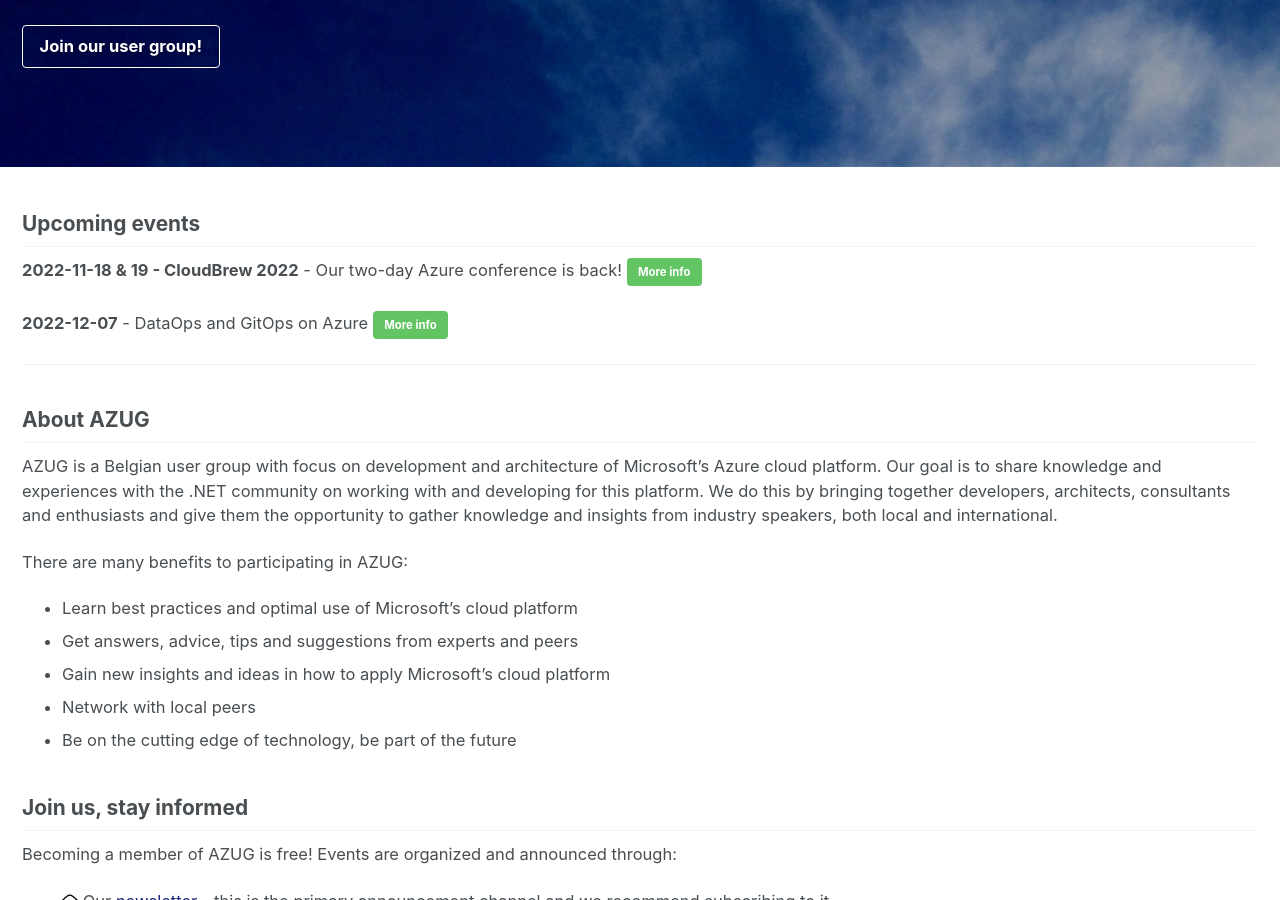
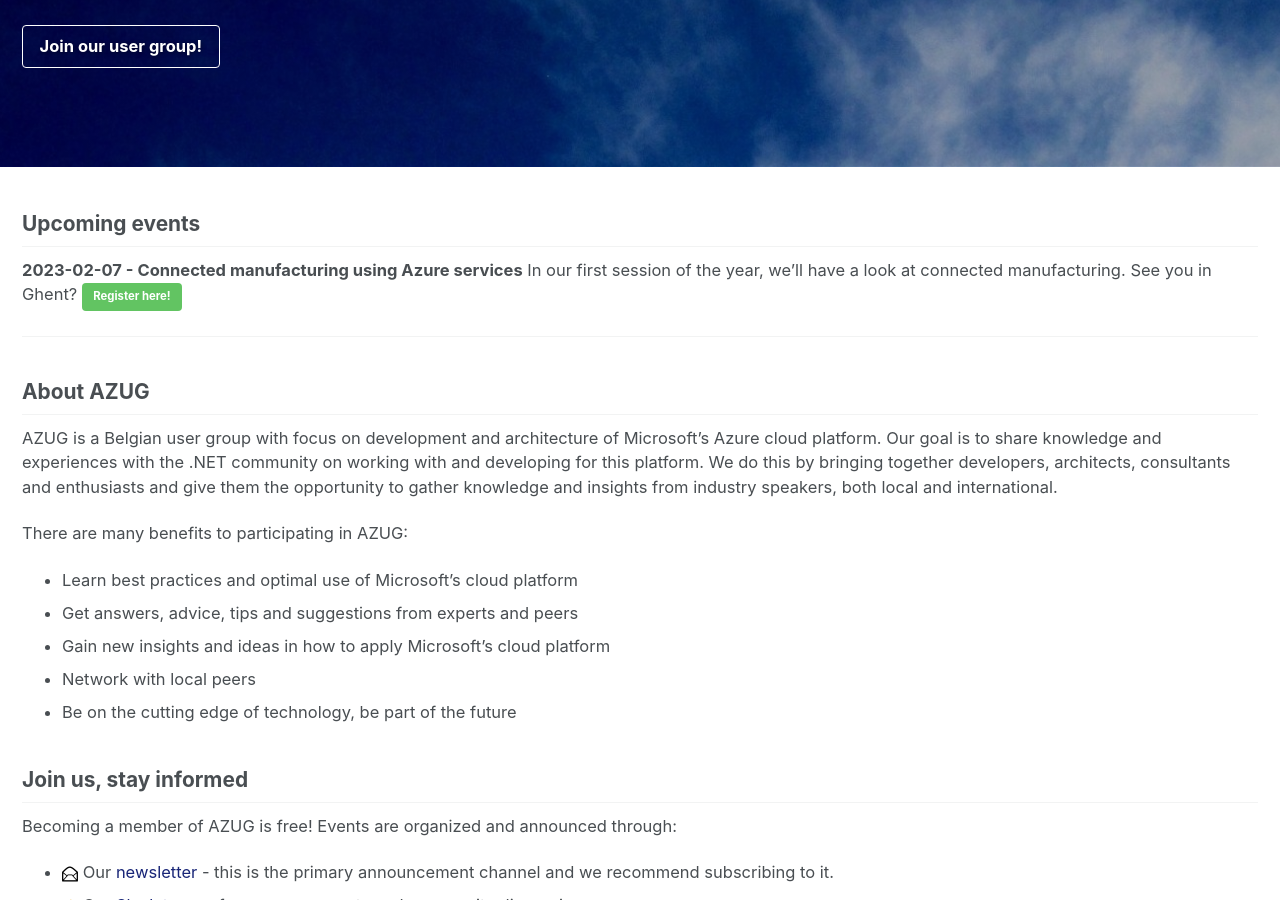
Before and after one commit to AzugBe/azugbe.github.io, a Jekyll site: the page built from index.md, in a window 1280 px wide and 900 px high, scrolled down 392 px. Built offline with Jekyll 4.4.1, drawn with Linux system fonts in a browser that asks for light colours; our own code applies the rules of GitHub Pages for plain Markdown files; comment, search, counter and statistics services are not loaded.

Commit message:
Update index.md

```diff
--- a/index.md
+++ b/index.md
@@ -15,14 +15,9 @@ excerpt: "The Belgium Azure User Group focuses on knowledge sharing and networki
 ## Upcoming events
 
 <!--There are no upcoming events.-->
-<!--
-**2022-05-10 - Kubernetes and data platforms on Azure**
-After months of being confined to our desks to learn and share experiences about Azure, the time has come to leave our desks behind and meet up in person. Let's get together and enjoy an evening about Kubernetes & data platforms! [Register here!](https://www.azug.be/events/2022/05/10/kubernetes-and-data-platforms){: .btn .btn--success}
--->
 
-**2022-11-18 & 19 - CloudBrew 2022** - Our two-day Azure conference is back! [More info](https://www.cloudbrew.be/){: .btn .btn--success}
-
-**2022-12-07** - DataOps and GitOps on Azure [More info](https://www.azug.be/events/2022/12/07/gitops-dataops){: .btn .btn--success}
+**2023-02-07 - Connected manufacturing using Azure services**
+In our first session of the year, we'll have a look at connected manufacturing. See you in Ghent? [Register here!](https://www.azug.be/events/2023/02/07/connected-manufacturing-using-azure-services){: .btn .btn--success}
 
 <hr />
 
```
